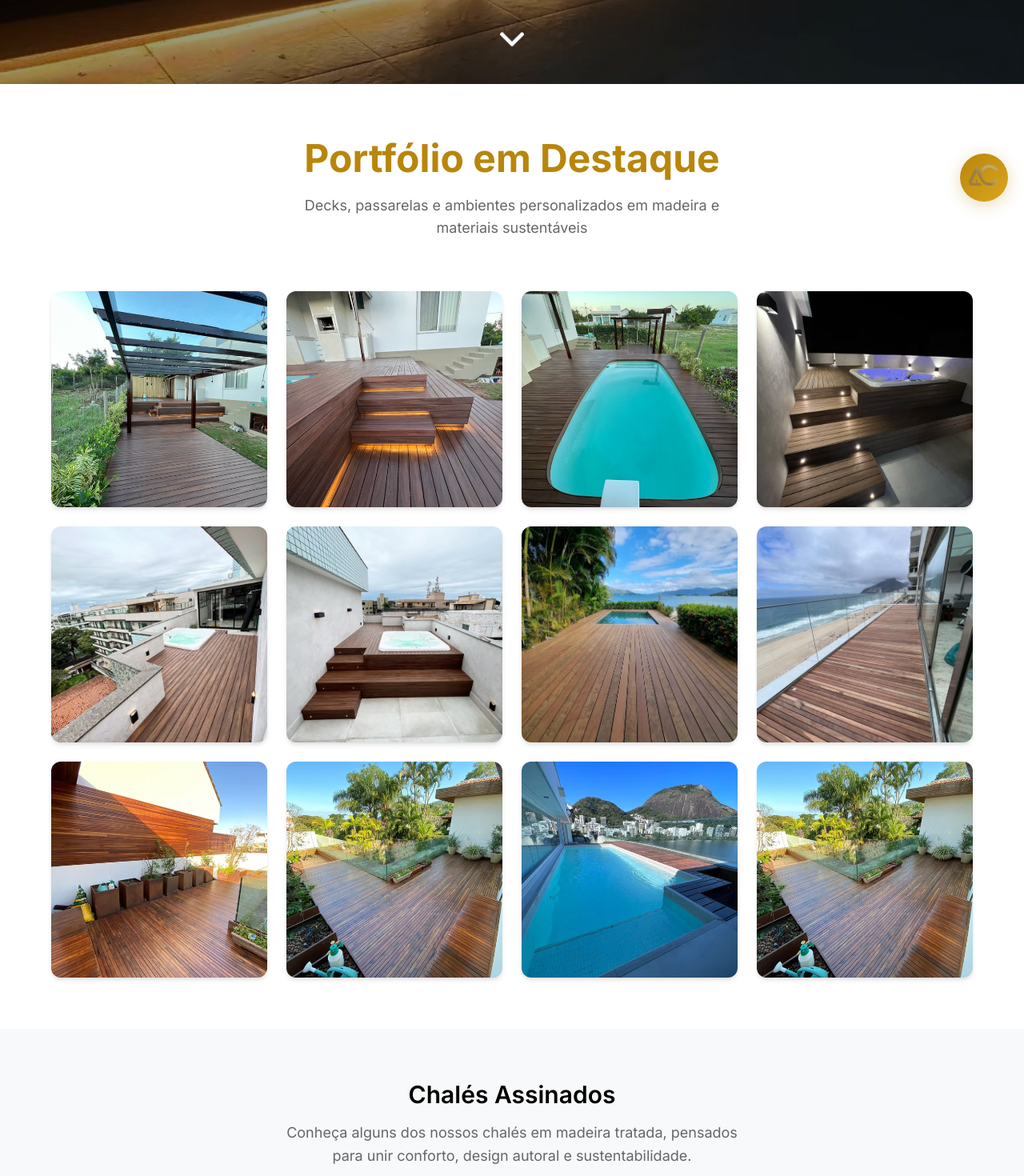
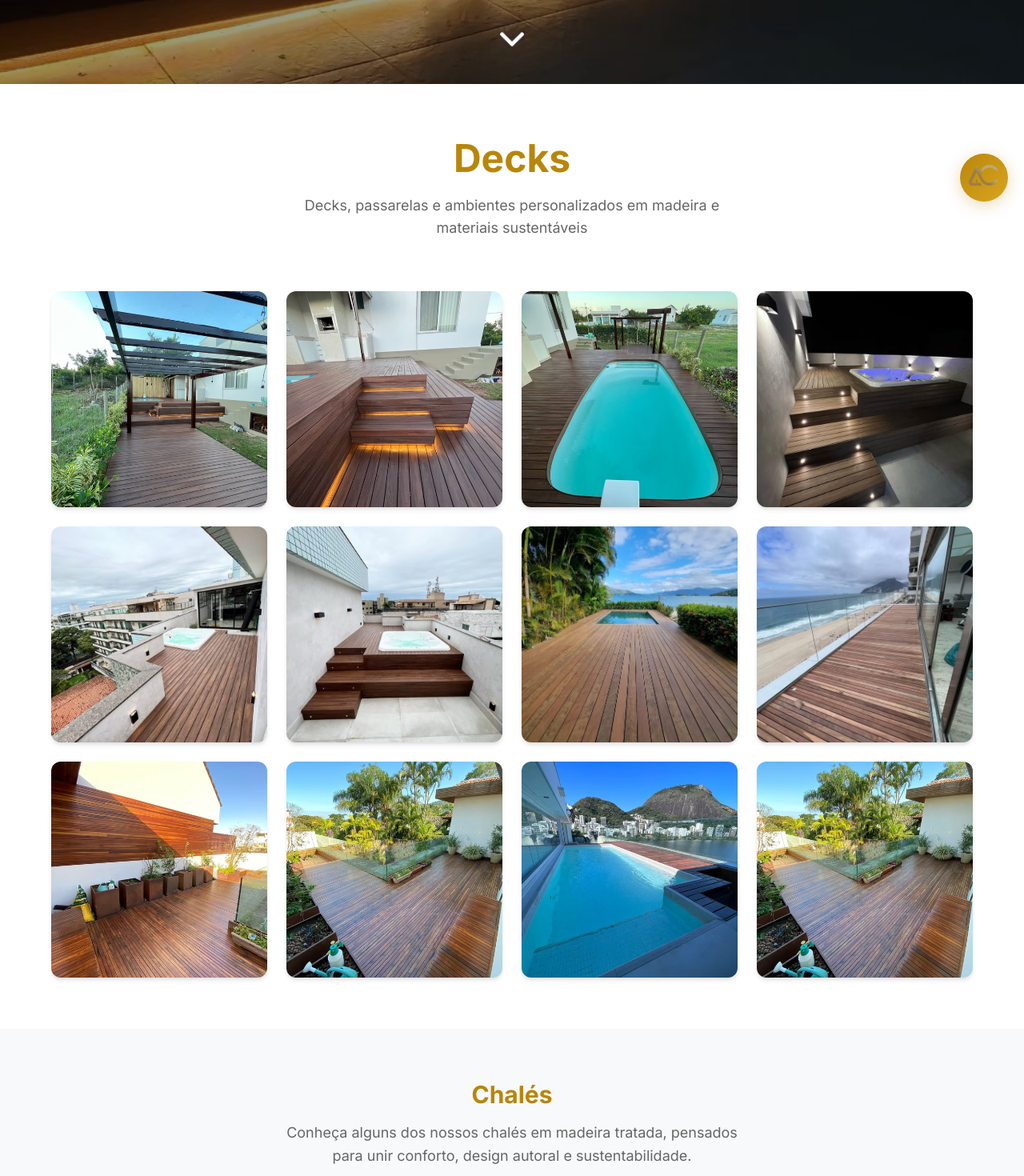
Before and after one commit to danilofariaspereira/arte-costruir, a Vue app: page /decks in a window 1280 px wide. Shown: the part 528-1998 px from the top of the page at 80% size. Built offline with nearby package versions, Linux system fonts and the light colour scheme.

Commit message:
ajuste de textos

```diff
--- a/src/views/Decks.vue
+++ b/src/views/Decks.vue
@@ -20,7 +20,7 @@
     <section class="servicos-galeria-section section">
       <div class="container">
         <div class="section-header">
-          <h2 class="section-title">Portfólio em Destaque</h2>
+          <h2 class="section-title">Decks</h2>
           <p class="section-subtitle">Decks, passarelas e ambientes personalizados em madeira e materiais sustentáveis</p>
         </div>
 
@@ -67,7 +67,7 @@
     <section class="chales-section section" id="chales">
       <div class="container">
         <div class="section-header">
-          <h2 class="section-title">Chalés Assinados</h2>
+          <h2 class="section-title chales-title">Chalés</h2>
           <p class="section-subtitle">
             Conheça alguns dos nossos chalés em madeira tratada, pensados para unir conforto, design autoral e sustentabilidade.
           </p>
@@ -751,7 +751,11 @@ export default {
 }
 
 .chales-section .section-title {
-  color: var(--text-dark);
+  color: var(--accent-color);
+}
+
+.chales-title {
+  font-weight: 700;
 }
 
 .chales-grid {
```
